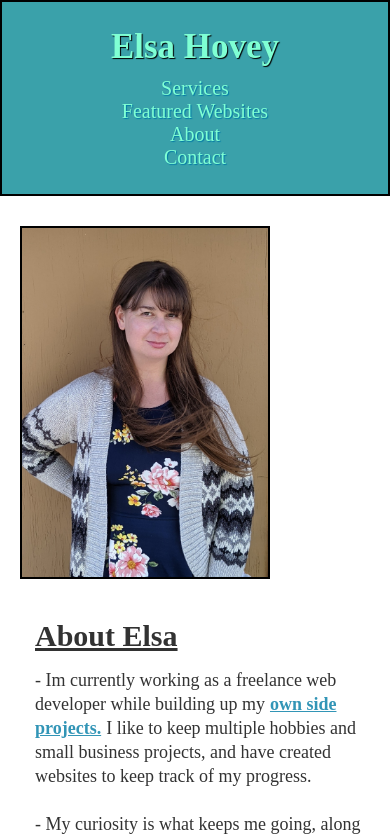
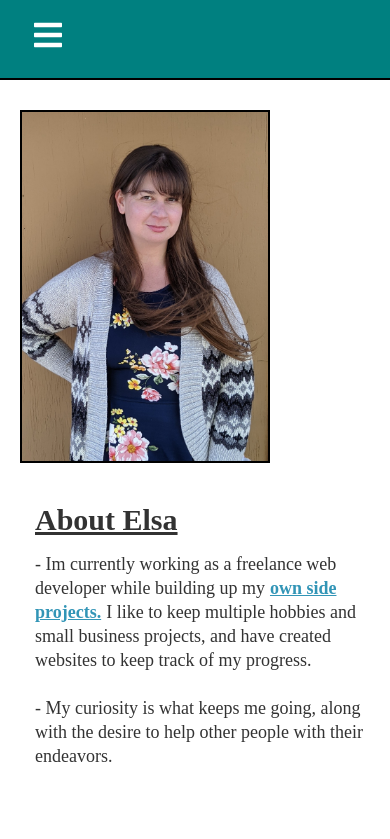
Before and after one commit to elsahv/the-laughing-coyote, a Next.js app: page /contact in a window 390 px wide. Shown: the top 839 px of the page. Built offline with nearby package versions, Linux system fonts and the light colour scheme.

Commit message:
added hamburger menu

```diff
--- a/components/Header.js
+++ b/components/Header.js
@@ -1,10 +1,10 @@
+import React, { useState, useEffect } from "react";
+import { FaBars } from "react-icons/fa";
 import Link from "next/link";
 import Image from "next/image";
 import About from "../components/About";
-// import Contact from "./ContactSection";
 import styled from "styled-components";
 import JtPic from "../public/images/joshuatreeabout.jpg";
-// import { motion } from "framer-motion";
 
 export const NavSection = styled.nav`
   overflow-y: scroll;
@@ -120,12 +120,8 @@ const Header = () => {
   return (
     <>
       <NavSection>
-        {/* <motion.div
-          initial={{ opacity: 0 }}
-          animate={{ opacity: 1 }}
-          transition={{ delay: 0.3, duration: 0.5 }}
-        > */}
         <Menu>
+          <FaBars />
           <MenuItems>
             <Logo>
               <Link href="/">Elsa Hovey-</Link>
@@ -150,9 +146,7 @@ const Header = () => {
           </AboutImgWrapper>
 
           <About />
-          {/* <Contact /> */}
         </Menu>
-        {/* </motion.div> */}
       </NavSection>
     </>
   );
--- a/components/Sidebar.js
+++ b/components/Sidebar.js
@@ -1,72 +1,127 @@
-import Link from "next/link";
+import React, { useState } from "react";
+// import Link from "next/link";
+
+import * as FaIcons from "react-icons/fa";
+import * as AiIcons from "react-icons/ai";
+import { SidebarData } from "./SidebarData";
+import { IconContext } from "react-icons";
 import styled from "styled-components";
 
-export const SidebarWrapper = styled.div`
-  text-align: center;
-  padding: 10px;
-  display: none;
-  padding: 25px;
-  overflow-x: hidden;
-  display: none;
+const Wrapper = styled.div`
+  .navbar {
+    display: none;
+    @media only screen and (max-width: 600px) {
+      background-color: teal;
+      border-bottom: solid 2px black;
+      height: 80px;
+      display: flex;
+      justify-content: start;
+      align-items: center;
+    }
+  }
 
-  @media only screen and (max-width: 600px) {
-    display: block;
-    position: sticky;
+  .menu-bars {
+    margin-left: 2rem;
+    font-size: 2rem;
+    background: none;
+  }
+
+  .nav-menu {
+    background-color: teal;
+    width: 250px;
+    height: 100vh;
+    display: flex;
+    justify-content: center;
+    position: fixed;
     top: 0;
-    z-index: 7500;
-    background: #3aa1aa;
-    border: solid 2px black;
+    left: -100%;
+    transition: 850ms;
+    z-index: 100000;
+    border-right: solid 2px black;
+  }
+
+  .nav-menu.active {
+    left: 0;
+    transition: 350ms;
+  }
+
+  .nav-text {
+    display: flex;
+    justify-content: start;
+    align-items: center;
+    padding: 8px 0px 8px 16px;
+    list-style: none;
+    height: 60px;
+  }
+
+  .nav-text a {
+    text-decoration: none;
+    color: #f5f5f5;
+    font-size: 18px;
+    width: 95%;
+    height: 100%;
+    display: flex;
+    align-items: center;
+    padding: 0 16px;
+    border-radius: 4px;
+  }
+
+  .nav-text a:hover {
+    background-color: #1a83ff;
+  }
+
+  .nav-menu-items {
     width: 100%;
+  }
+
+  .navbar-toggle {
+    background-color: teal;
+    width: 100%;
+    height: 80px;
+    display: flex;
+    justify-content: start;
+    align-items: center;
+  }
+
+  span {
+    margin-left: 16px;
   }
 `;
 
-export const Logo = styled.div`
-  font-weight: bold;
-  a {
-    color: aquamarine;
-    text-shadow: 1px 1px 1px #000;
-    text-decoration: none;
-    font-size: 35px;
-  }
-`;
+function Navbar() {
+  const [sidebar, setSidebar] = useState(false);
+  const showSidebar = () => setSidebar(!sidebar);
 
-export const NavLinks = styled.div`
-  font-size: 20px;
-  a {
-    color: aquamarine;
-    text-shadow: 1px 1px 1px rgb(0, 123, 165);
-    text-decoration: none;
-    margin: 0 15px;
-  }
+  return (
+    <Wrapper>
+      <IconContext.Provider value={{ color: "#fff" }}>
+        <div className="navbar">
+          <a href="#" className="menu-bars">
+            <FaIcons.FaBars onClick={showSidebar} />
+          </a>
+        </div>
+        <nav className={sidebar ? "nav-menu active" : "nav-menu"}>
+          <ul className="nav-menu-items" onClick={showSidebar}>
+            <li className="navbar-toggle">
+              <a href="#" className="menu-bars">
+                <AiIcons.AiOutlineClose />
+              </a>
+            </li>
+            {SidebarData.map((item, index) => {
+              return (
+                <li key={index} className={item.cName}>
+                  <a href={item.path}>
+                    {item.icon}
+                    <span>{item.title}</span>
+                  </a>
+                </li>
+              );
+            })}
+          </ul>
+        </nav>
+      </IconContext.Provider>
+    </Wrapper>
+  );
+}
 
-  @media only screen and (max-width: 600px) {
-    padding-top: 10px;
-  }
-
-  @media only screen and (max-width: 531px) {
-    font-size: 20px;
-    display: flex;
-    flex-direction: column;
-  }
-`;
-
-const Sidebar = () => {
-  return (
-    <>
-      <SidebarWrapper>
-        <Logo>
-          <Link href="/">Elsa Hovey</Link>
-        </Logo>
-
-        <NavLinks>
-          <Link href="/">Services</Link>
-          <Link href="/featured-websites">Featured Websites</Link>
-          <Link href="/contact/#about-mobile">About</Link>
-          <Link href="/contact">Contact</Link>
-        </NavLinks>
-      </SidebarWrapper>
-    </>
-  );
-};
-
-export default Sidebar;
+export default Navbar;
--- /dev/null
+++ b/components/SidebarData.js
@@ -0,0 +1,31 @@
+import React from "react";
+import * as FaIcons from "react-icons/fa";
+import * as AiIcons from "react-icons/ai";
+import * as IoIcons from "react-icons/io";
+
+export const SidebarData = [
+  {
+    title: "Home",
+    path: "/",
+    icon: <AiIcons.AiFillHome />,
+    cName: "nav-text",
+  },
+  {
+    title: "Services",
+    path: "/",
+    icon: <IoIcons.IoIosPaper />,
+    cName: "nav-text",
+  },
+  {
+    title: "Featured Websites",
+    path: "/featured-websites",
+    icon: <FaIcons.FaCartPlus />,
+    cName: "nav-text",
+  },
+  {
+    title: "Newsletter",
+    path: "/newsletter",
+    icon: <IoIcons.IoMdPeople />,
+    cName: "nav-text",
+  },
+];
```
